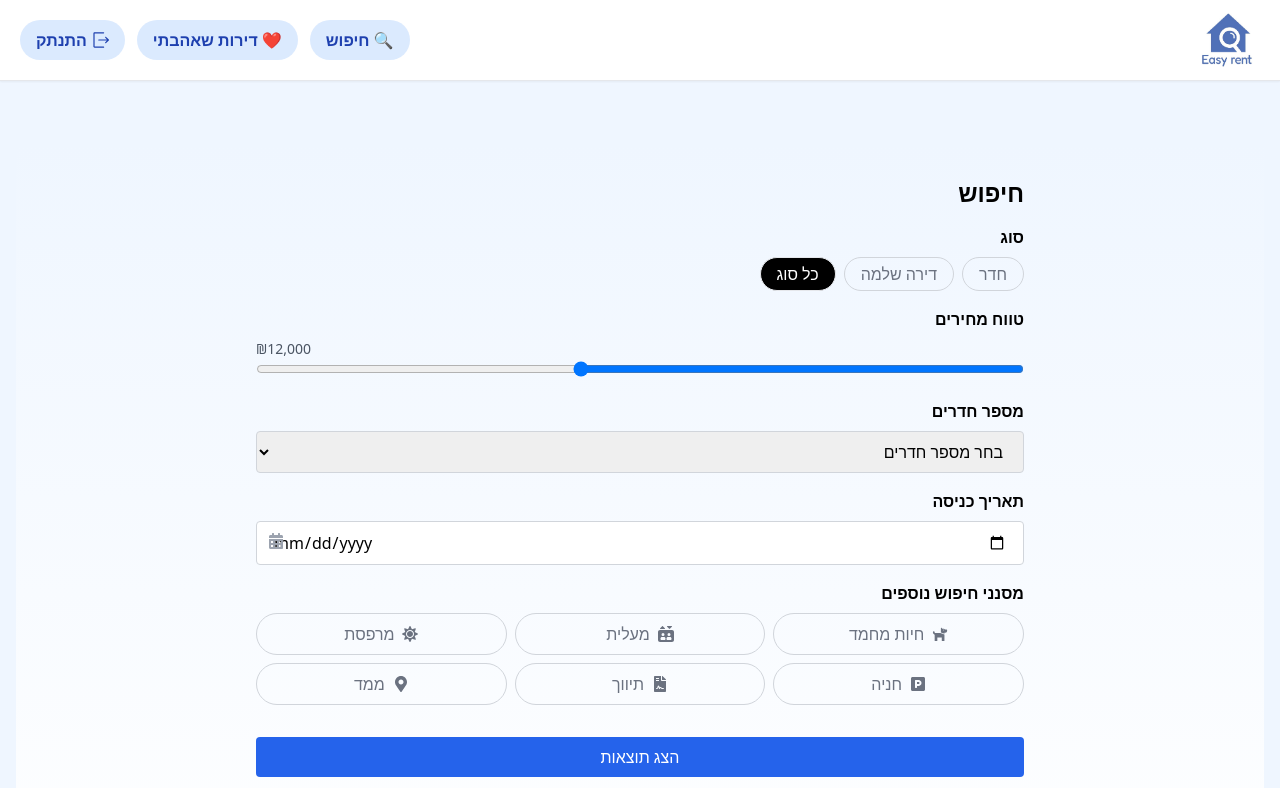
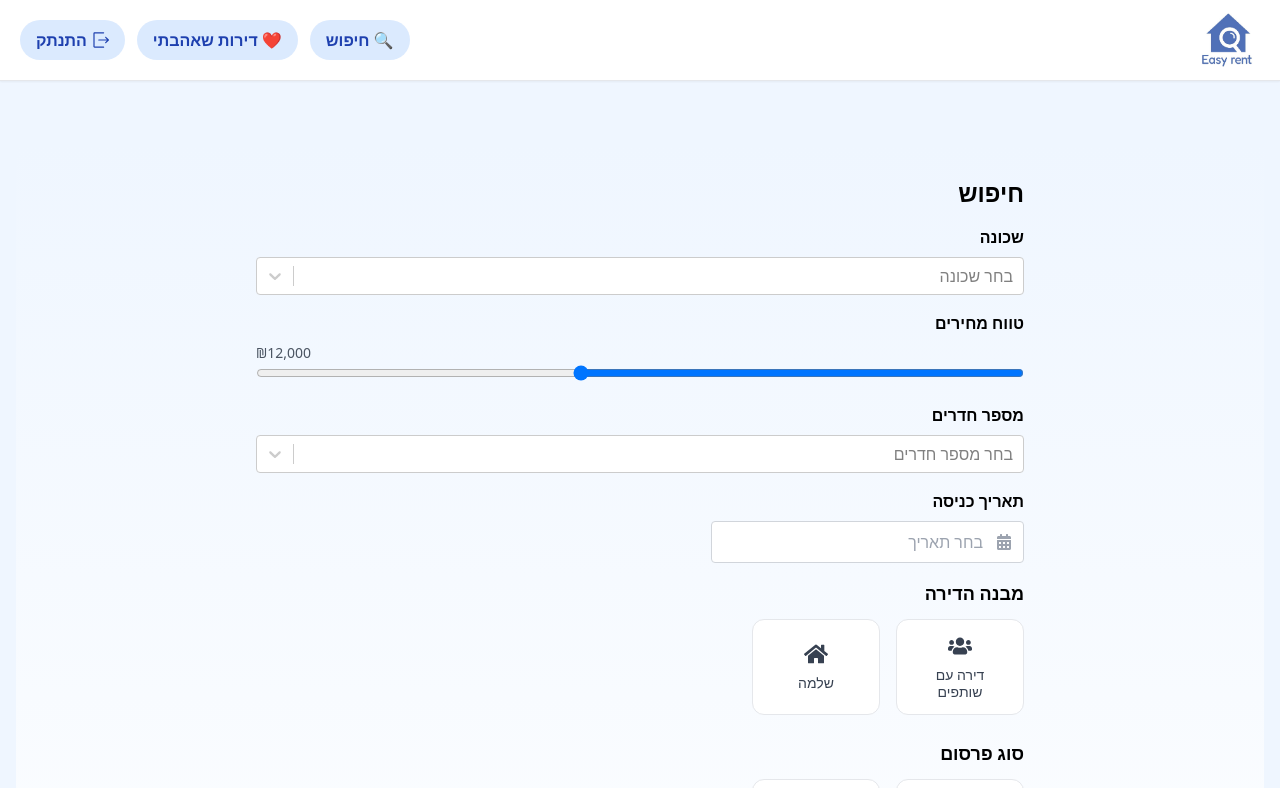
Before and after one commit to Lirijacob/easy-rent, a React (Create React App) app: page /search in a window 1280 px wide. Shown: the top 788 px of the page. Built offline with nearby package versions, Linux system fonts and the light colour scheme.

Commit message:
changes in search page

```diff
--- a/package.json
+++ b/package.json
@@ -7,14 +7,17 @@
     "@testing-library/jest-dom": "^6.6.3",
     "@testing-library/react": "^16.3.0",
     "@testing-library/user-event": "^13.5.0",
+    "date-fns": "^4.1.0",
     "firebase": "^11.6.1",
     "lucide-react": "^0.507.0",
     "react": "^19.1.0",
+    "react-datepicker": "^8.3.0",
     "react-dom": "^19.1.0",
     "react-icons": "^5.5.0",
     "react-range": "^1.10.0",
     "react-router-dom": "^7.5.3",
     "react-scripts": "5.0.1",
+    "react-select": "^5.10.1",
     "web-vitals": "^2.1.4"
   },
   "scripts": {
--- a/src/pages/SearchPage.js
+++ b/src/pages/SearchPage.js
@@ -1,16 +1,51 @@
 // SearchPage.js
 import React, { useState } from "react";
 //import axios from "axios";
-import { FaDog, FaFileContract, FaSun, FaParking, FaCalendarAlt, FaMapMarkerAlt } from "react-icons/fa";
+import { FaDog, FaFileContract, FaSun, FaParking, FaMapMarkerAlt } from "react-icons/fa";
 import { FaElevator } from "react-icons/fa6";
 import Layout from "../components/Layout";
+import DatePicker from "react-datepicker";
+import "react-datepicker/dist/react-datepicker.css";
+import { FaHome, FaUsers, FaBullhorn, FaBan, FaCalendarAlt } from "react-icons/fa";
+import Select from "react-select";
+
+
 
 const SearchPage = () => {
   const [selectedType, setSelectedType] = useState("all");
   const [priceMax, setPriceMax] = useState(12000);
   const [selectedRooms, setSelectedRooms] = useState("");
-  const [entryDate, setEntryDate] = useState("");
+  const [entryDate, setEntryDate] = useState(null);
   const [selectedFeatures, setSelectedFeatures] = useState([]);
+  const [selectedNeighborhood, setSelectedNeighborhood] = useState("");
+  const [apartmentMode, setApartmentMode] = useState("");
+  const [listingType, setListingType] = useState("");
+
+
+  const neighborhoods = [
+    { value: "florentin", label: "פלורנטין" },
+    { value: "neve_tzedek", label: "נוה צדק" },
+    { value: "rothschild", label: "רוטשילד" },
+    { value: "old_north", label: "הצפון הישן" },
+    { value: "yad_eliayhu", label: "יד אליהו" },
+    { value: "ramat_aviv", label: "רמת אביב" },
+    { value: "hatikva", label: "התקווה" },
+    // תוסיפי כמה שתרצי
+  ];
+
+  const roomOptions = [
+    { value: 1, label: "1" },
+    { value: 1.5, label: "1.5" },
+    { value: 2, label: "2" },
+    { value: 2.5, label: "2.5" },
+    { value: 3, label: "3" },
+    { value: 3.5, label: "3.5" },
+    { value: 4, label: "4" },
+    { value: 4.5, label: "4.5" },
+    { value: 5, label: "5" },
+  ];
+
+
 
   const toggleFeature = (feature) => {
     setSelectedFeatures((prev) =>
@@ -21,8 +56,7 @@ const SearchPage = () => {
   const renderFeatureButton = (feature, icon) => (
     <button
       onClick={() => toggleFeature(feature)}
-      className={`flex items-center justify-center gap-2 px-4 py-2 border rounded-full transition ${
-        selectedFeatures.includes(feature) ? "border-black text-black" : "border-gray-300 text-gray-500"
+      className={`flex items-center justify-center gap-2 px-4 py-2 border rounded-full transition ${selectedFeatures.includes(feature) ? "border-black text-black" : "border-gray-300 text-gray-500"
         }`}
     >
       {icon}
@@ -53,22 +87,37 @@ const SearchPage = () => {
         <div className="max-w-3xl mx-auto font-sans">
           <h1 className="text-2xl font-bold mb-4 text-right">חיפוש</h1>
 
-        {/* סוג הנכס */}
+          {/* שכונה */}
           <div className="mb-4 text-right">
-          <label className="block font-semibold mb-2">סוג</label>
-          <div className="flex gap-2 justify-end flex-row-reverse flex-wrap">
-            {["all", "whole", "room"].map((value) => (
-              <button
-                key={value}
-                onClick={() => setSelectedType(value)}
-                className={`px-4 py-1 rounded-full border ${
-                  selectedType === value ? "bg-black text-white" : "border-gray-300 text-gray-500"
-                }`}
-              >
-                {value === "all" ? "כל סוג" : value === "whole" ? "דירה שלמה" : "חדר"}
-              </button>
-            ))}
-          </div>
+            <label className="block font-semibold mb-2">שכונה</label>
+            <Select
+              options={neighborhoods}
+              value={neighborhoods.find((n) => n.value === selectedNeighborhood)}
+              onChange={(option) => setSelectedNeighborhood(option.value)}
+              placeholder="בחר שכונה"
+              isClearable
+              menuPlacement="auto"
+              styles={{
+                menu: (provided) => ({
+                  ...provided,
+                  maxHeight: 150,           // הגובה המקסימלי של הרשימה
+                  overflowY: "auto",        // מאפשר גלילה פנימית
+                  direction: "rtl",
+                  zIndex: 9999,             // חשוב כדי שהרשימה תופיע מעל אלמנטים אחרים
+                }),
+                control: (provided) => ({
+                  ...provided,
+                  direction: "rtl",
+                  textAlign: "right"
+                }),
+                menuList: (base) => ({
+                  ...base,
+                  maxHeight: "150px",
+                  overflowY: "auto",
+                }),
+              }}
+            />
+
           </div>
 
           {/* טווח מחירים */}
@@ -87,33 +136,106 @@ const SearchPage = () => {
               className="w-full"
             />
           </div>
-
           {/* מספר חדרים */}
           <div className="mb-4 text-right">
             <label className="block font-semibold mb-2">מספר חדרים</label>
-          <select
-            value={selectedRooms}
-            onChange={(e) => setSelectedRooms(e.target.value)}
-            className="w-full border border-gray-300 rounded px-4 py-2"
-          >
-            <option value="">בחר מספר חדרים</option>
-            {[1, 1.5, 2, 2.5, 3, 3.5, 4, 4.5, 5].map((num) => (
-              <option key={num} value={num}>{num}</option>
-            ))}
-          </select>
+            <Select
+              options={roomOptions}
+              value={roomOptions.find((opt) => opt.value === selectedRooms)}
+              onChange={(option) => setSelectedRooms(option.value)}
+              placeholder="בחר מספר חדרים"
+              isClearable
+              styles={{
+                menu: (provided) => ({
+                  ...provided,
+                  maxHeight: 150,
+                  overflowY: "auto",
+                  direction: "rtl",
+                  zIndex: 9999
+                }),
+                control: (provided) => ({
+                  ...provided,
+                  direction: "rtl",
+                  textAlign: "right"
+                }),
+                menuList: (base) => ({
+                  ...base,
+                  maxHeight: "150px",
+                  overflowY: "auto",
+                }),
+              }}
+            />
           </div>
-
           {/* תאריך כניסה */}
           <div className="mb-4 text-right">
             <label className="block font-semibold mb-2">תאריך כניסה</label>
-          <div className="relative">
-            <input
-              type="date"
-              value={entryDate}
-              onChange={(e) => setEntryDate(e.target.value)}
-              className="w-full border border-gray-300 rounded px-4 py-2"
+
+            <div className="relative w-full">
+              {/* אייקון לוח שנה – יופיע רק כשאין תאריך */}
+              {!entryDate && (
+                <FaCalendarAlt className="absolute right-3 top-1/2 transform -translate-y-1/2 text-gray-400 pointer-events-none z-10" />
+              )}
+
+              <DatePicker
+                selected={entryDate}
+                onChange={(date) => setEntryDate(date)}
+                placeholderText="בחר תאריך"
+                dateFormat="dd/MM/yyyy"
+                isClearable
+                className="w-full border border-gray-300 rounded px-10 py-2 text-right"
               />
-            <FaCalendarAlt className="absolute left-3 top-3 text-gray-400" />
+            </div>
+          </div>
+
+          {/* מבנה הדירה */}
+          <div className="mb-6 text-right">
+            <label className="block font-semibold mb-3 text-lg">מבנה הדירה</label>
+            <div className="flex justify-end gap-4 flex-row-reverse">
+              {[
+                { label: "שלמה", value: "whole", icon: <FaHome className="text-2xl" /> },
+                { label: "דירה עם שותפים", value: "shared", icon: <FaUsers className="text-2xl" /> }
+              ].map(({ label, value, icon }) => (
+                <button
+                  key={value}
+                  onClick={() => setApartmentMode(value)}
+                  className={`flex flex-col items-center justify-center w-32 h-24 px-4 py-3 rounded-xl border text-sm font-medium transition text-center
+                    ${apartmentMode === value
+                      ? "bg-blue-700 text-white border-blue-700"
+                      : apartmentMode === ""
+                        ? "bg-white text-gray-700 border-gray-200"
+                        : "bg-white text-gray-500 border-gray-300 hover:border-gray-400"}
+                  `}
+
+                >
+                  <div className="mb-2">{icon}</div>
+                  <span className="leading-tight">{label}</span>
+                </button>
+              ))}
+            </div>
+          </div>
+          {/* סוג הפרסום */}
+          <div className="mb-6 text-right">
+            <label className="block font-semibold mb-3 text-lg">סוג פרסום</label>
+            <div className="flex justify-end gap-4 flex-row-reverse">
+              {[
+                { label: "תיווך", value: "broker", icon: <FaBullhorn className="text-2xl" /> },
+                { label: "ללא תיווך", value: "no-broker", icon: <FaBan className="text-2xl" /> }
+              ].map(({ label, value, icon }) => (
+                <button
+                  key={value}
+                  onClick={() => setListingType(value)}
+                  className={`flex flex-col items-center justify-center w-32 h-24 px-4 py-3 rounded-xl border text-sm font-medium transition text-center
+                    ${listingType === value
+                      ? "bg-blue-700 text-white border-blue-700"
+                      : listingType === ""
+                        ? "bg-white text-gray-700 border-gray-200"
+                        : "bg-white text-gray-500 border-gray-300 hover:border-gray-400"}
+                  `}
+                >
+                  <div className="mb-2">{icon}</div>
+                  <span className="leading-tight">{label}</span>
+                </button>
+              ))}
             </div>
           </div>
 
```
Also changed, not shown: 1 other file (tests, documents, lock files or other folders). Lines whose indentation alone changed are shown as unchanged.
